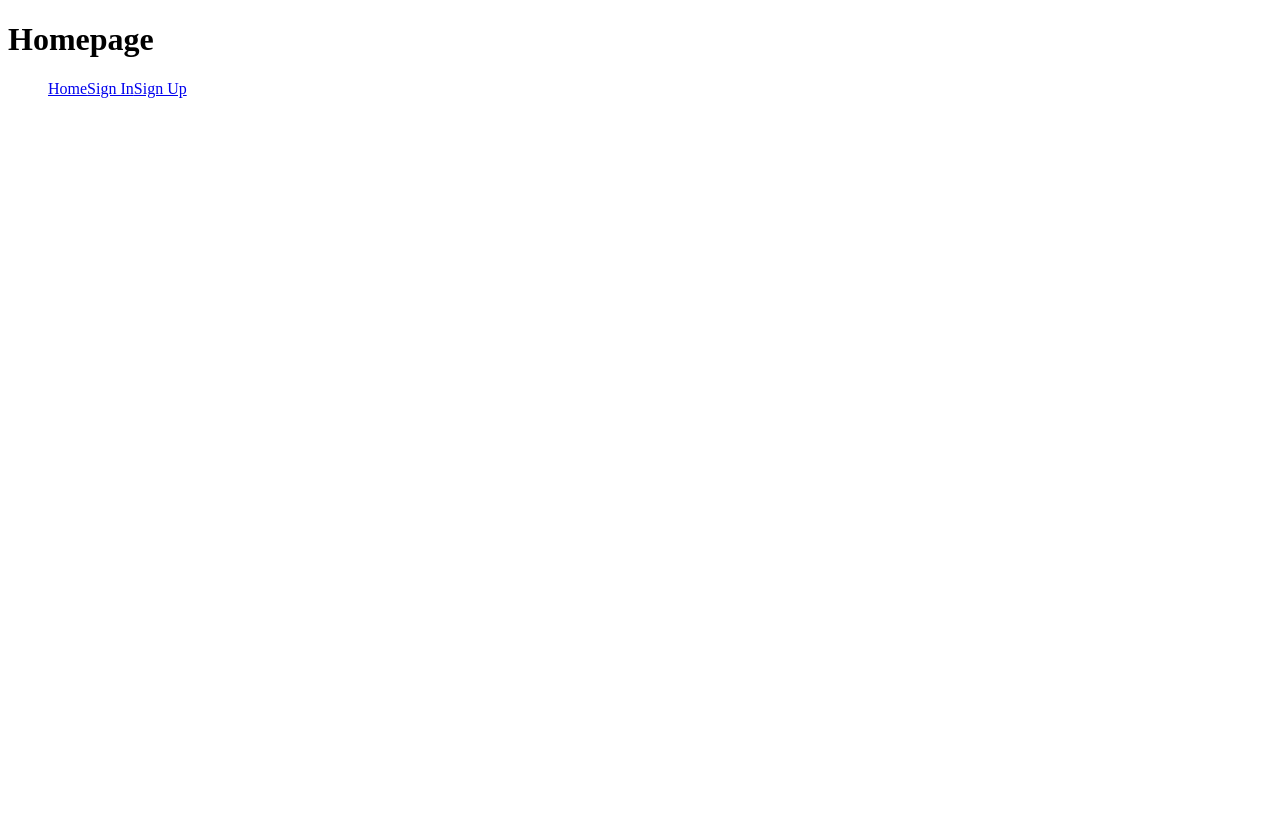
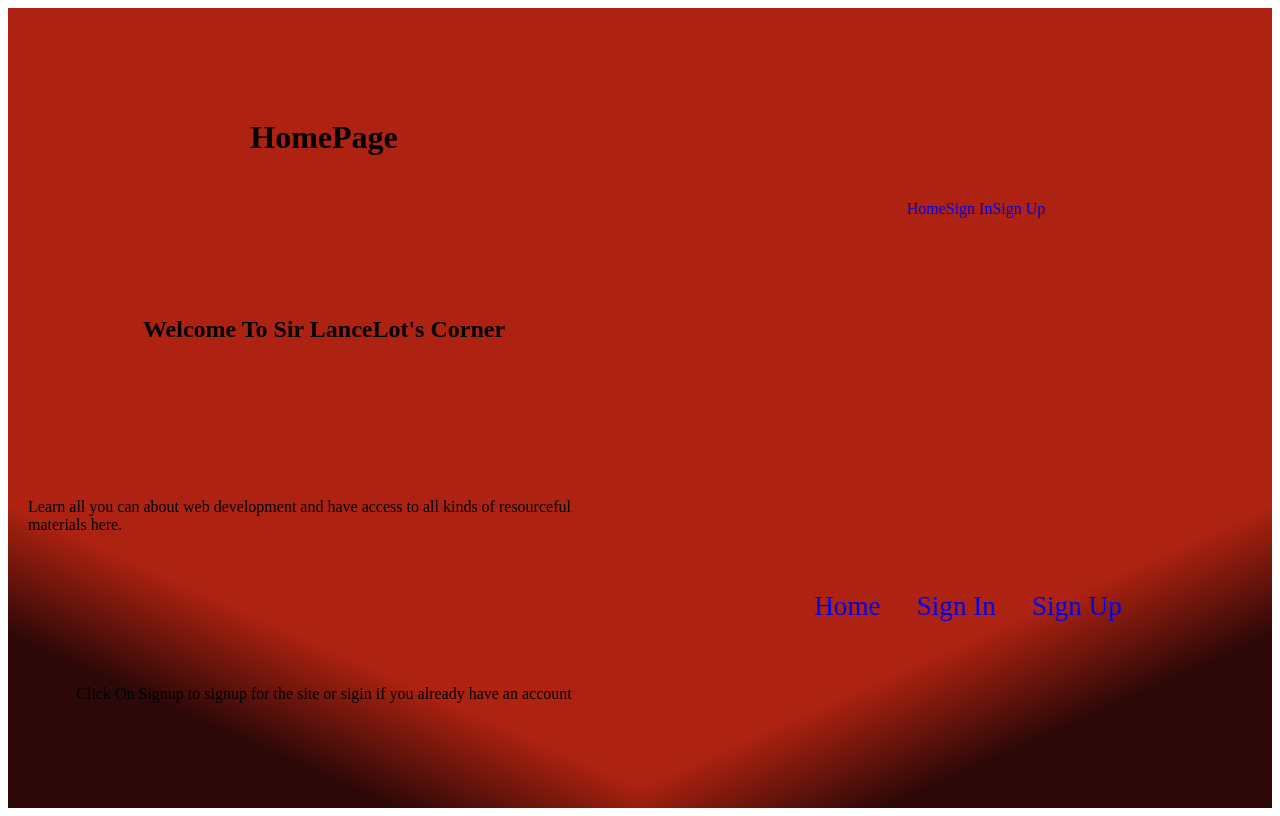
Before and after one commit to Lance1997/gatsby-login, a Gatsby site: page / in a window 1280 px wide. Built offline with nearby package versions, Linux system fonts and the light colour scheme; Gatsby itself is replaced by a stand-in of ours.

Commit message:
added index of site

```diff
--- a/src/pages/index.js
+++ b/src/pages/index.js
@@ -1,10 +1,15 @@
 import React from "react"
-import Header from "../components/header"
+import Layout from "../components/layout"
 
 export default function Home() {
   return (
-    <div>
-      <Header title="Homepage"/>
-    </div>
+    <Layout>
+      <div>
+        <h1>HomePage</h1>
+        <h2>Welcome To Sir LanceLot's Corner</h2>
+        <p>Learn all you can about web development and have access to all kinds of resourceful materials here.</p>
+        <p>Click On Signup to signup for the site or sigin if you already have an account</p>
+      </div>
+    </Layout>
   );
 }
```
